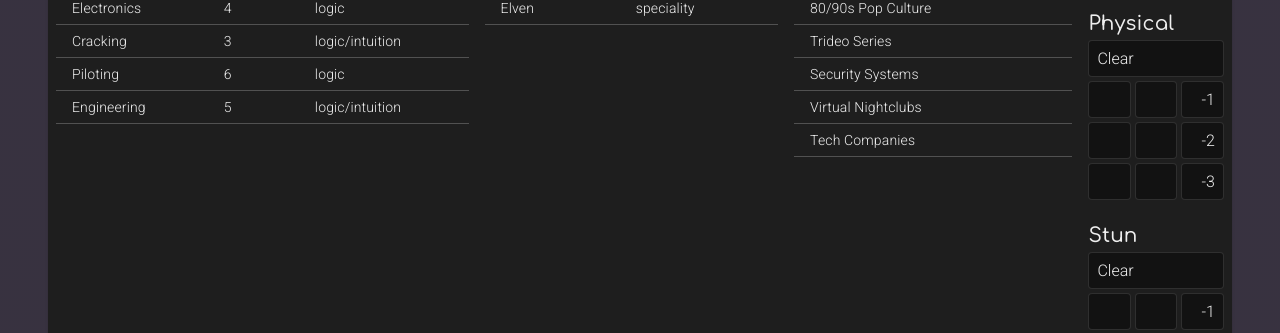
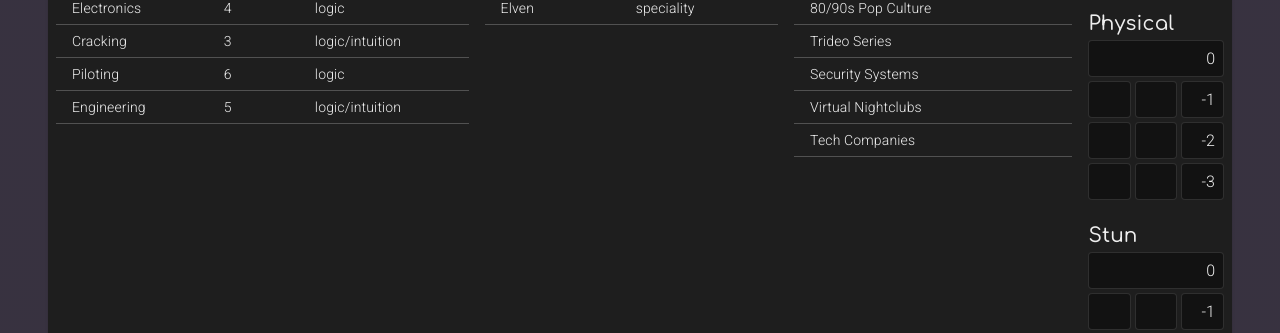
Before and after one commit to Zeragamba/ShadowSIN, a React (Create React App) app: page / in a window 1280 px wide. Shown: the part 344-677 px from the top of the page. Built offline with nearby package versions, Linux system fonts and the light colour scheme.

Commit message:
change damage track clear button to '0'

```diff
--- a/src/DamageTrack/DamageTrack.tsx
+++ b/src/DamageTrack/DamageTrack.tsx
@@ -31,8 +31,8 @@ export const DamageTrack: FC<DamageTrackProps> = ({
   return (
     <Box sx={{ maxWidth: 300 }}>
       <Typography variant={'h6'}>{label}</Typography>
-      <Box sx={{ paddingBottom: 0.5 }}>
-        <TrackButton onClick={() => setCurValue(0)}>Clear</TrackButton>
+      <Box sx={{ paddingBottom: 0.5, textAlign: 'right'}}>
+        <TrackButton onClick={() => setCurValue(0)}>0</TrackButton>
       </Box>
       <Box className={styles.DamageTrack}>
         {new Array(max).fill(null).map((_, index) => (
```
